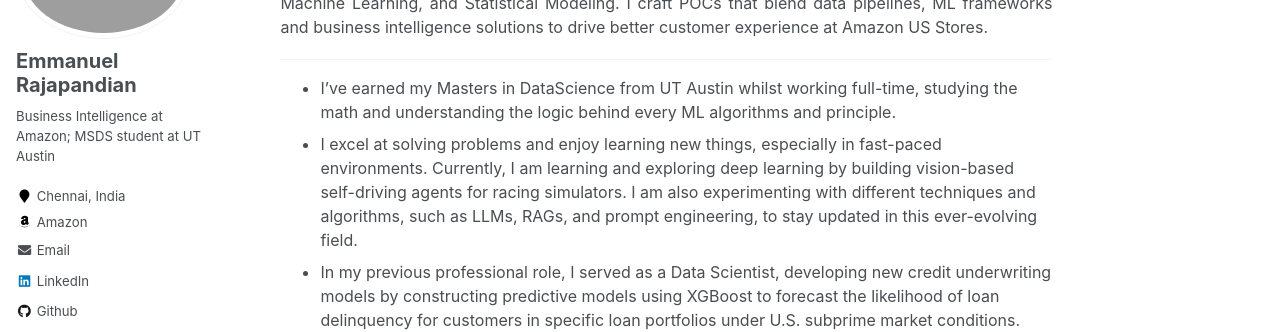
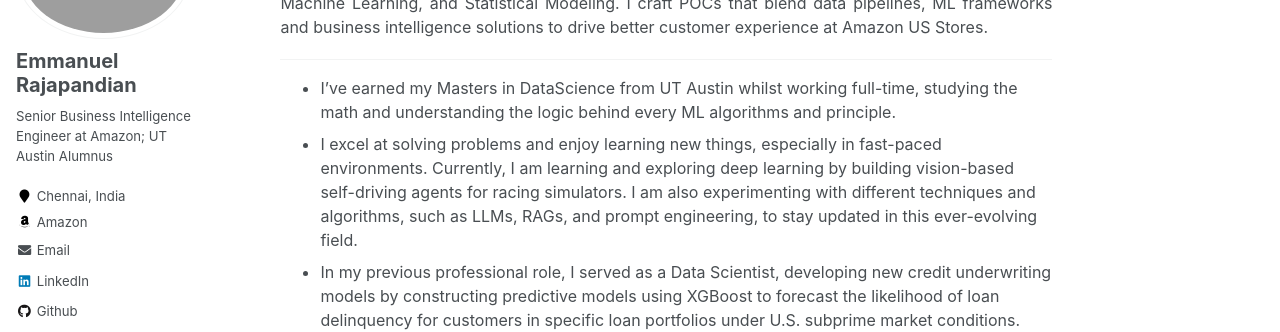
Before and after one commit to emmanuelrajapandian/emmanuelrajapandian.github.io, a Jekyll site: the page built from _pages/about.md, in a window 1280 px wide. Shown: the part 200-532 px from the top of the page. Built offline with Jekyll 4.4.1, drawn with Linux system fonts in a browser that asks for light colours.

Commit message:
Update _config.yml

```diff
--- a/_config.yml
+++ b/_config.yml
@@ -82,7 +82,7 @@ analytics:
 author:
   name             : "Emmanuel Rajapandian"
   avatar           : "profile_web.jpg"
-  bio              : "Business Intelligence at Amazon; MSDS student at UT Austin"
+  bio              : "Senior Business Intelligence Engineer at Amazon; UT Austin Alumnus"
   location         : "Chennai, India"
   employer         : Amazon
   pubmed           :
```
